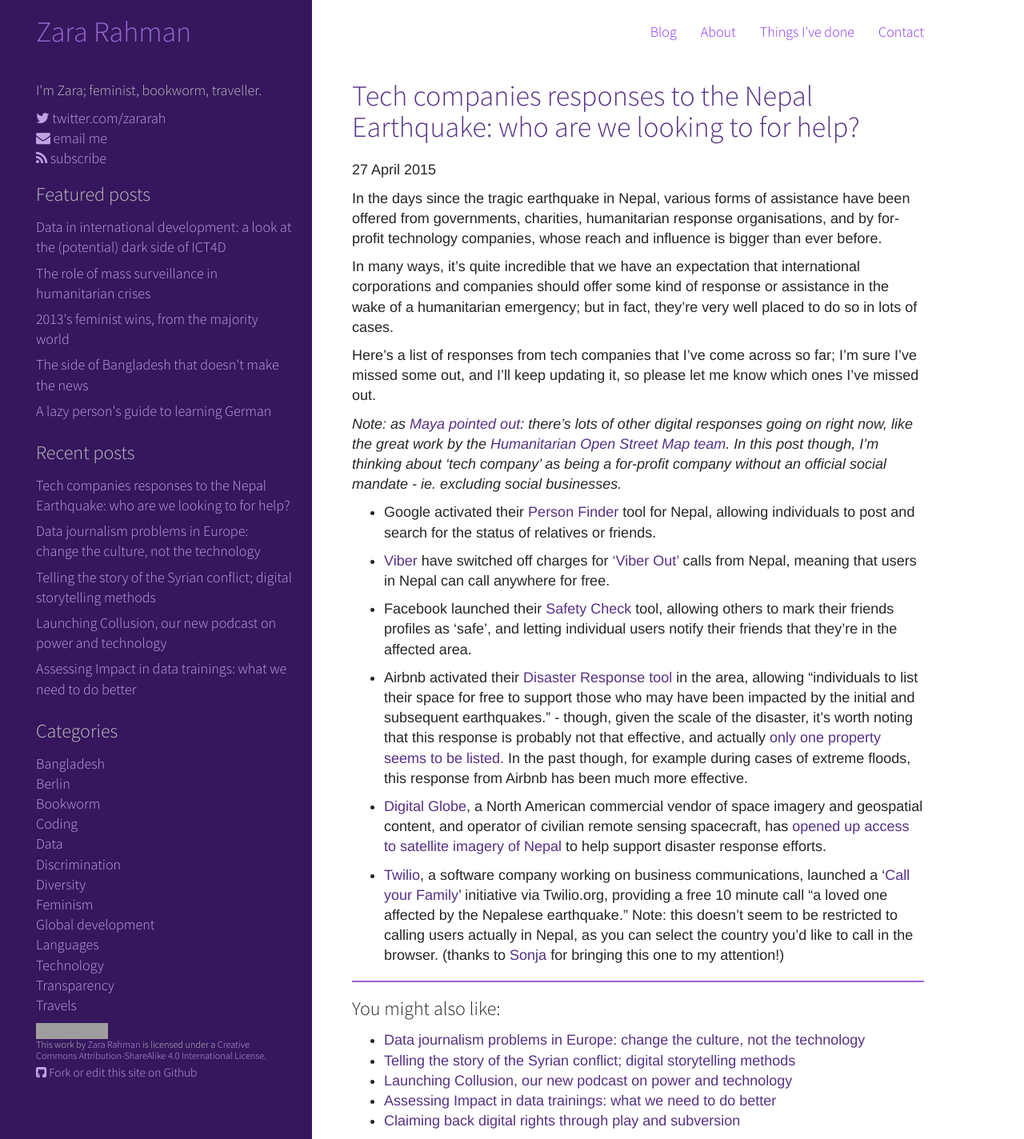
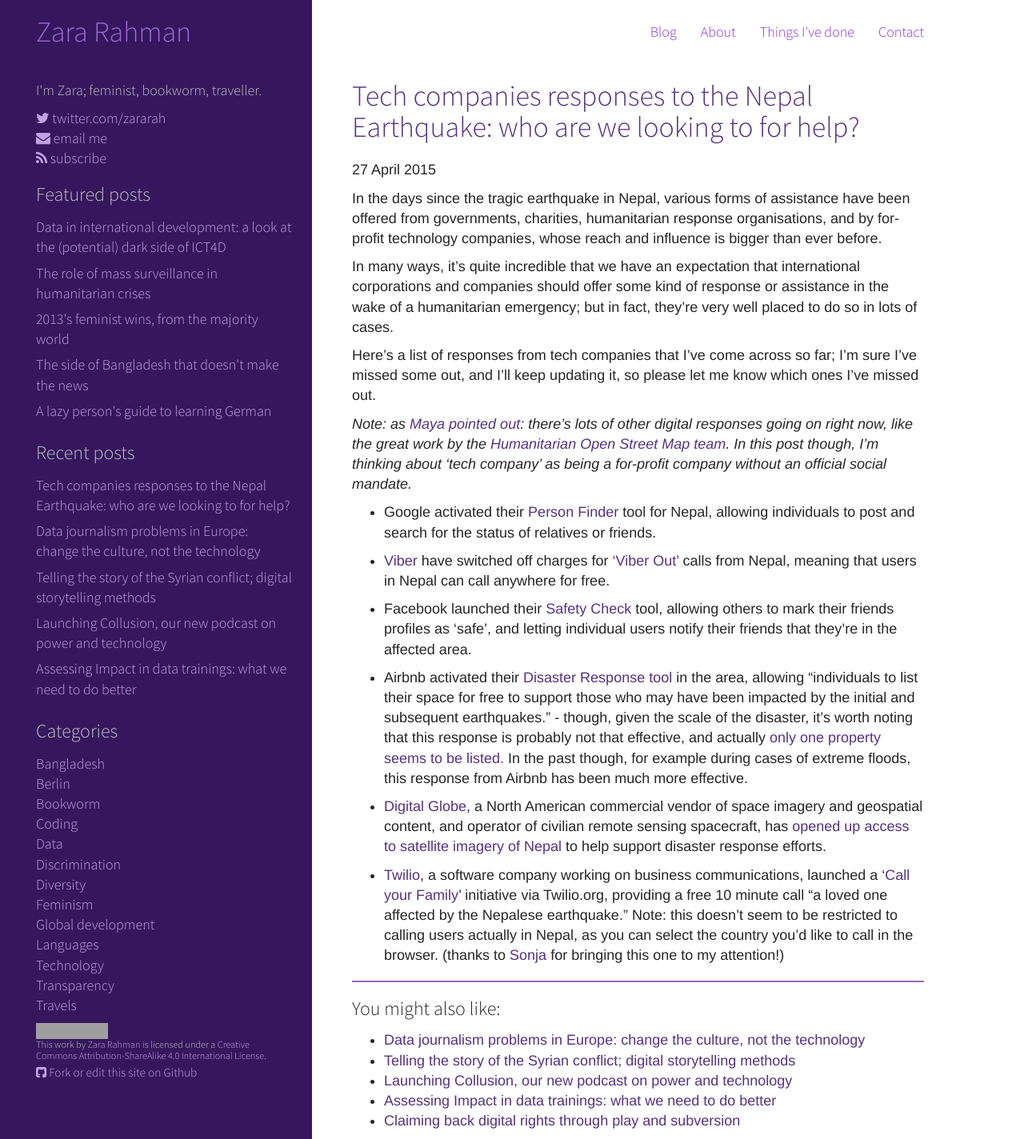
Before and after one commit to zararah/zararah.net, a Jekyll site: the page built from _posts/2015/2015-04-27-tech-companies-responses-to-nepal.md, in a window 1280 px wide. Shown: the whole page at 80% size. Built offline with Jekyll 4.4.1, drawn with Linux system fonts in a browser that asks for light colours; Markdown is read by kramdown in place of the engine named in the settings; grey boxes are pictures that could not be loaded.

Commit message:
Edit typo

```diff
--- a/_posts/2015/2015-04-27-tech-companies-responses-to-nepal.md
+++ b/_posts/2015/2015-04-27-tech-companies-responses-to-nepal.md
@@ -15,7 +15,7 @@
 
 Here's a list of responses from tech companies that I've come across so far; I'm sure I've missed some out, and I'll keep updating it, so please let me know which ones I've missed out.
 
-*Note: as [Maya pointed out](https://twitter.com/mayameme/status/592602691127377921): there's lots of other digital responses going on right now, like the great work by the [Humanitarian Open Street Map team](https://wiki.openstreetmap.org/wiki/2015_Nepal_earthquake). In this post though, I'm thinking about 'tech company' as being a for-profit company without an official social mandate - ie. excluding social businesses.*
+*Note: as [Maya pointed out](https://twitter.com/mayameme/status/592602691127377921): there's lots of other digital responses going on right now, like the great work by the [Humanitarian Open Street Map team](https://wiki.openstreetmap.org/wiki/2015_Nepal_earthquake). In this post though, I'm thinking about 'tech company' as being a for-profit company without an official social mandate.*
 
 <!--more-->
 
```
